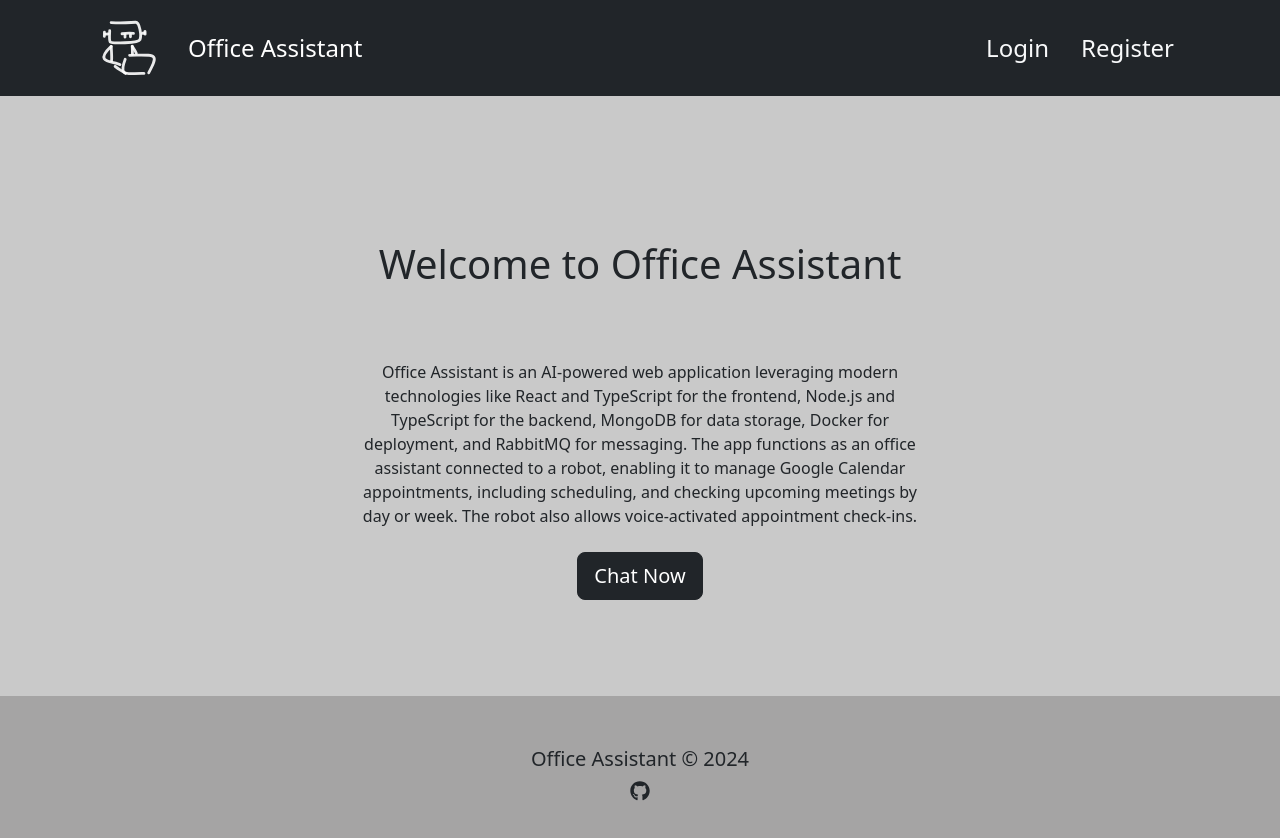
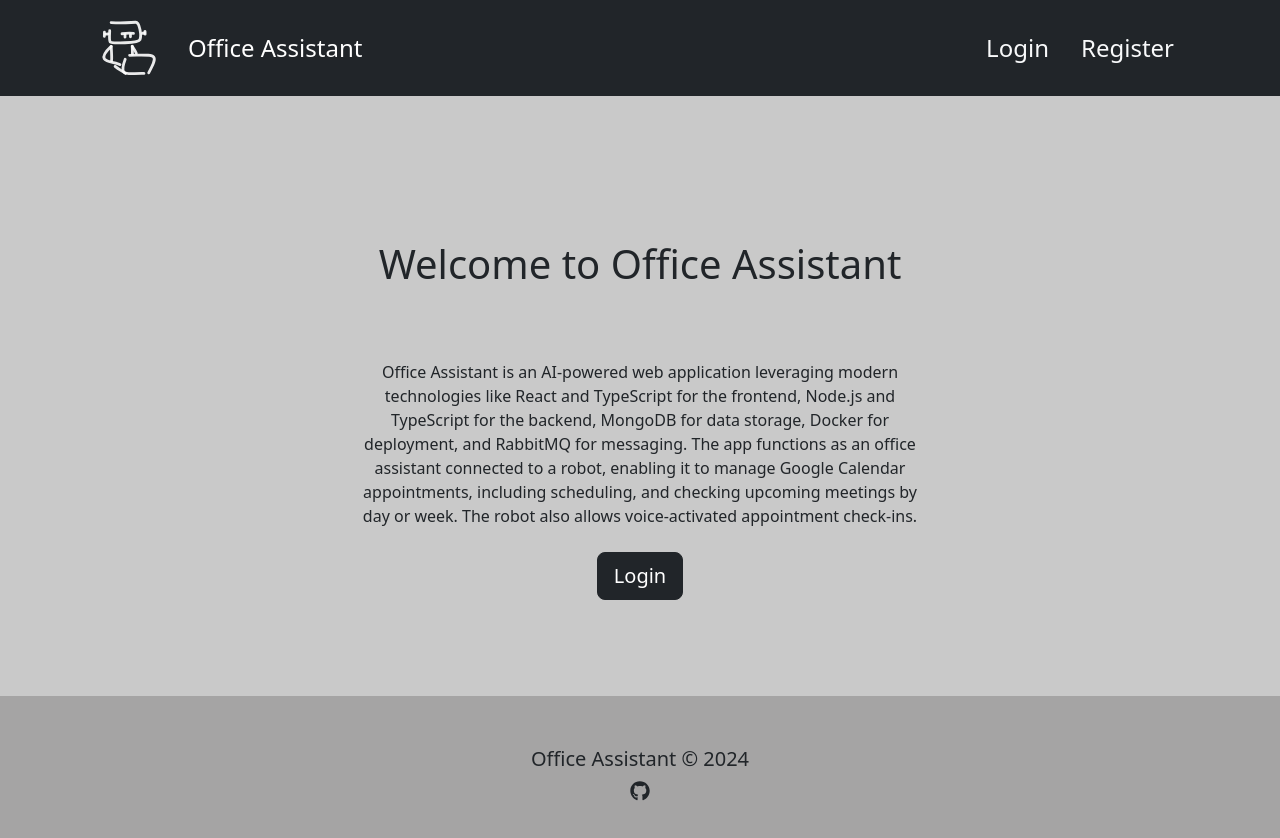
Before and after one commit to fanischam/AI-office-assistant, a React (Vite) app in the folder frontend/: page / in a window 1280 px wide. Shown: the top 838 px of the page. Built offline with nearby package versions, Linux system fonts and the light colour scheme.

Commit message:
Fixed some UI issues

```diff
--- a/frontend/src/components/Header.tsx
+++ b/frontend/src/components/Header.tsx
@@ -44,7 +44,10 @@ const Header: React.FC = () => {
                   <LinkContainer to='/chat'>
                     <Nav.Link className='me-3 fs-4 text-light'>Chat</Nav.Link>
                   </LinkContainer>
-                  <NavDropdown title={userInfo.name} id='username'>
+                  <NavDropdown
+                    className='fs-4 text-light'
+                    title={userInfo.name}
+                  >
                     <LinkContainer to='/profile'>
                       <NavDropdown.Item>Profile</NavDropdown.Item>
                     </LinkContainer>
--- a/frontend/src/screens/HomeScreen.tsx
+++ b/frontend/src/screens/HomeScreen.tsx
@@ -1,12 +1,16 @@
 import React from 'react';
 import { Container, Button } from 'react-bootstrap';
+import { useSelector } from 'react-redux';
 import { useNavigate } from 'react-router-dom';
+import { RootState } from '../types/storeTypes';
 
 const HomePage: React.FC = () => {
+  const { userInfo } = useSelector((state: RootState) => state.auth);
+
   const navigate = useNavigate();
 
   const handleClick = () => {
-    navigate('/chat');
+    navigate(userInfo ? '/chat' : '/login');
   };
 
   return (
@@ -23,7 +27,7 @@ const HomePage: React.FC = () => {
         check-ins.
       </p>
       <Button variant='dark' size='lg' className='mb-5' onClick={handleClick}>
-        Chat Now
+        {userInfo ? 'Chat Now' : 'Login'}
       </Button>
     </Container>
   );
--- a/frontend/src/screens/LoginScreen.tsx
+++ b/frontend/src/screens/LoginScreen.tsx
@@ -37,7 +37,7 @@ const LoginScreen: React.FC = () => {
       dispatch(setCredentials(res));
       navigate(redirect);
     } catch (error: any) {
-      toast.error(error?.data?.message || error.error);
+      toast.error('Invalid email or password');
     }
   };
 
```
